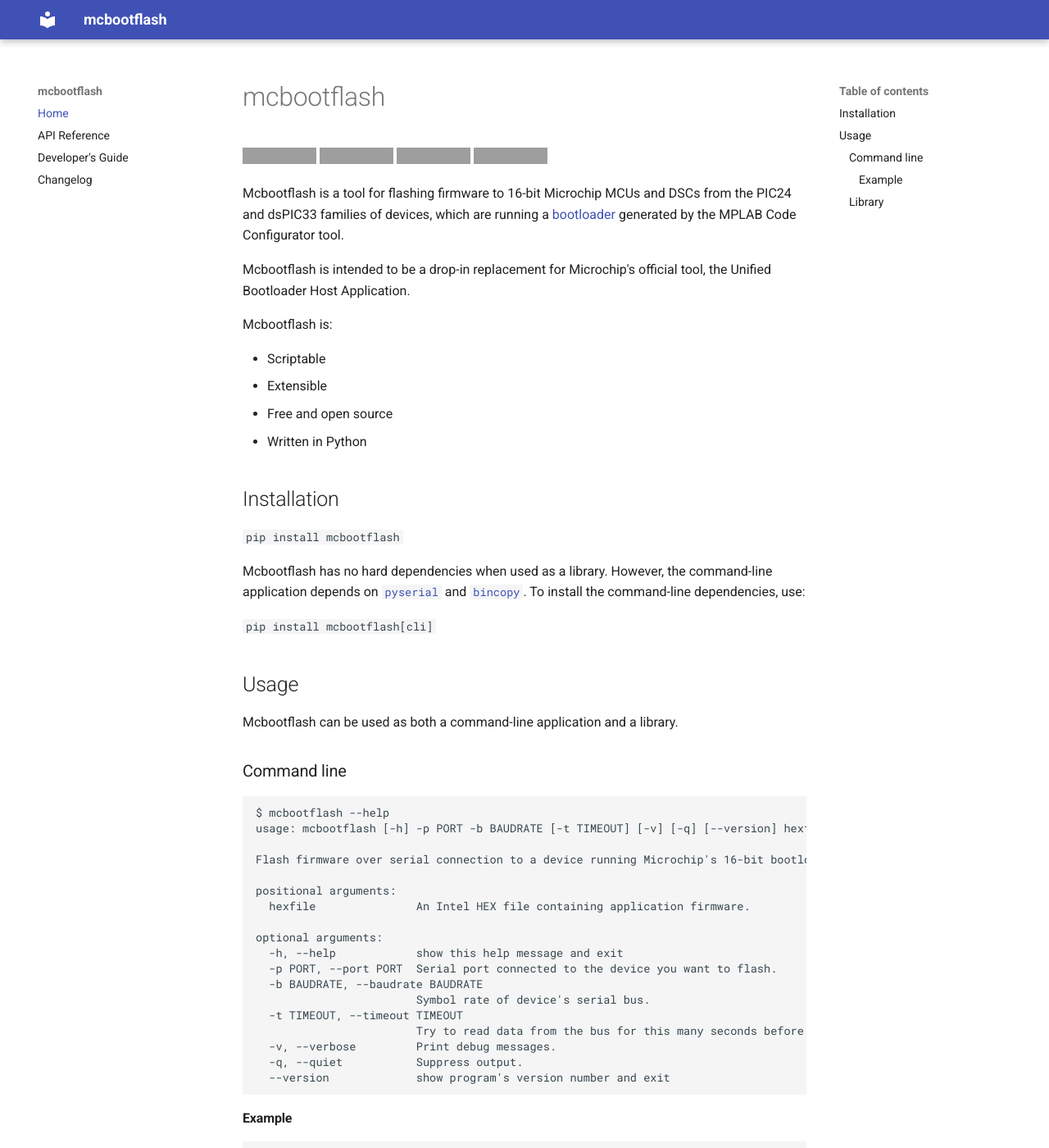
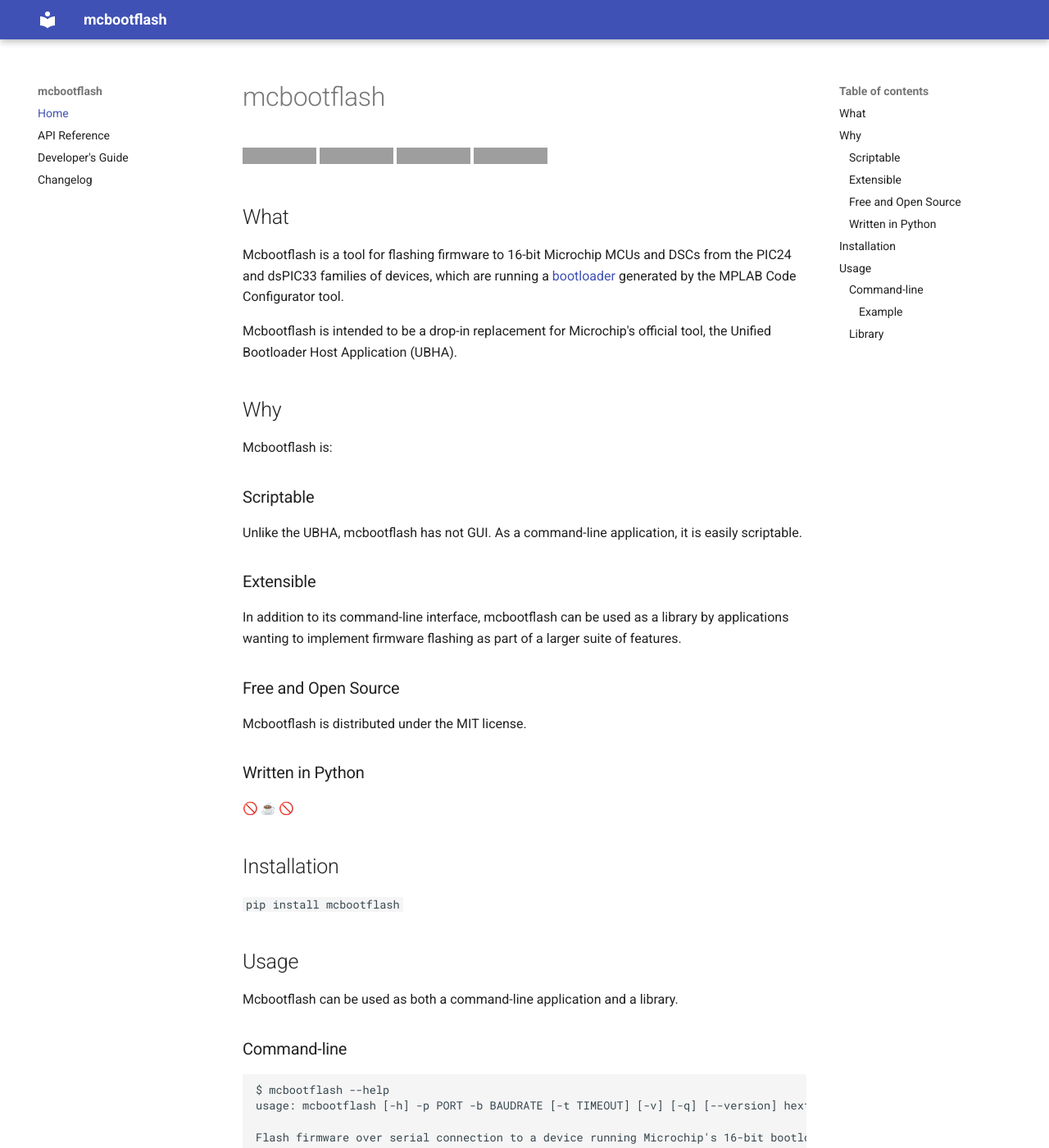
Before and after one commit to bessman/mcbootflash, an MkDocs documentation site: the page built from docs/index.md, in a window 1280 px wide and 1400 px high. Shown: the whole window at 82% size. Built offline with MkDocs 1.6.1 and Material for MkDocs 9.7.7, drawn with Linux system fonts in a browser that asks for light colours; emoji names are drawn with the system emoji font; some of the changed text lies outside the part shown; grey boxes are pictures that could not be loaded.

Commit message:
Update README

````diff
--- a/README.md
+++ b/README.md
@@ -5,37 +5,48 @@
 [![Codacy Badge](https://app.codacy.com/project/badge/Grade/b0cdb1c0b3b94171866fbfc4489316be)](https://www.codacy.com/gh/bessman/mcbootflash/dashboard?utm_source=github.com&amp;utm_medium=referral&amp;utm_content=bessman/mcbootflash&amp;utm_campaign=Badge_Grade)
 [![Codecov](https://codecov.io/gh/bessman/mcbootflash/branch/main/graph/badge.svg)](https://codecov.io/gh/bessman/mcbootflash)
 
+## What
+
 Mcbootflash is a tool for flashing firmware to 16-bit Microchip MCUs and DSCs
 from the PIC24 and dsPIC33 families of devices, which are running a
 [bootloader](https://www.microchip.com/en-us/software-library/16-bit-bootloader)
 generated by the MPLAB Code Configurator tool.
 
 Mcbootflash is intended to be a drop-in replacement for Microchip's official tool, the
-Unified Bootloader Host Application.
+Unified Bootloader Host Application (UBHA).
+
+## Why
 
 Mcbootflash is:
 
-- Scriptable
-- Extensible
-- Free and open source
-- Written in Python
+### Scriptable
+
+Unlike the UBHA, mcbootflash has not GUI. As a command-line application, it is easily
+scriptable.
+
+### Extensible
+
+In addition to its command-line interface, mcbootflash can be used as a library by
+applications wanting to implement firmware flashing as part of a larger suite of
+features.
+
+### Free and Open Source
+
+Mcbootflash is distributed under the MIT license.
+
+### Written in Python
+
+:no_entry_sign: :coffee: :no_entry_sign:
 
 ## Installation
 
 `pip install mcbootflash`
 
-Mcbootflash has no hard dependencies when used as a library. However, the command-line
-application depends on [`pyserial`](https://github.com/pyserial/pyserial) and
-[`bincopy`](https://github.com/eerimoq/bincopy). To install the command-line
-dependencies, use:
-
-`pip install mcbootflash[cli]`
-
 ## Usage
 
 Mcbootflash can be used as both a command-line application and a library.
 
-### Command line
+### Command-line
 
 ```shellsession
 $ mcbootflash --help
@@ -44,17 +55,17 @@
 Flash firmware over serial connection to a device running Microchip's 16-bit bootloader.
 
 positional arguments:
-  hexfile               An Intel HEX file containing application firmware.
+  hexfile               An Intel HEX file containing application firmware
 
 optional arguments:
   -h, --help            show this help message and exit
-  -p PORT, --port PORT  Serial port connected to the device you want to flash.
+  -p PORT, --port PORT  Serial port connected to the device you want to flash
   -b BAUDRATE, --baudrate BAUDRATE
-                        Symbol rate of device's serial bus.
+                        Symbol rate of device's serial bus
   -t TIMEOUT, --timeout TIMEOUT
-                        Try to read data from the bus for this many seconds before giving up.
-  -v, --verbose         Print debug messages.
-  -q, --quiet           Suppress output.
+                        Try to read data from the bus for this many seconds before giving up
+  -v, --verbose         Print debug messages
+  -q, --quiet           Suppress output
   --version             show program's version number and exit
 ```
 
@@ -81,7 +92,7 @@
 
 
 # Connect to a device in bootloader mode.
-connection = serial.Serial(port=<PORTNAME>, baudrate=<BAUDRATE>, timeout=<TIMEOUT>)
+connection = serial.Serial(port=<PORT>, baudrate=<BAUDRATE>, timeout=<TIMEOUT>)
 # Query its attributes.
 bootattrs = bf.get_boot_attrs(connection)
 # Load the firmware image and split it into chunks.
@@ -89,22 +100,17 @@
 # Erase the device's program memory area.
 bf.erase_flash(connection, bootattrs.memory_range, bootattrs.erase_size)
 
-# Write the chunks to the bootloader in a loop.
+# Write the firmware chunks to the bootloader in a loop.
 for chunk in chunks:
     bf.write_flash(connection, chunk)
     # Optionally, check that the write is OK by checksumming.
-    bs.checksum(connection, chunk)
+    if bootattrs.has_checksum:
+        bf.checksum(connection, chunk)
+    # At this point, you may want to give an indication of the flashing progress,
+    # like updating a progress bar.
 
-# After writing all chunks, verify that the new application is detected.
+# Verify that the new application is detected.
 bf.self_verify(connection)
 ```
 
-In this example, `pyserial` is used to connect to the bootloader. However, `connection`
-can be anything which implements suitable `read` and `write` methods:
-
-- `read(size: int) -> bytes`, where `size` is the number of bytes to read.
-- `write(data: bytes) -> int`, where the return value is the number of bytes written.
-
-The example also uses the `mcbootflash.chunked` utility function to load and split the
-firmware image. This function depends on `bincopy`; if you prefer not to have this
-dependency, you can handle firmware loading and splitting yourself.
+See also the [API Reference][flash-operations].
--- a/mkdocs.yml
+++ b/mkdocs.yml
@@ -16,8 +16,13 @@
             show_source: false
             docstring_style: numpy
             members_order: source
+  - autorefs
 markdown_extensions:
   - footnotes
   - admonition
   - pymdownx.details
   - pymdownx.superfences
+  - attr_list
+  - pymdownx.emoji:
+      emoji_index: !!python/name:material.extensions.emoji.twemoji
+      emoji_generator: !!python/name:material.extensions.emoji.to_svg
````
